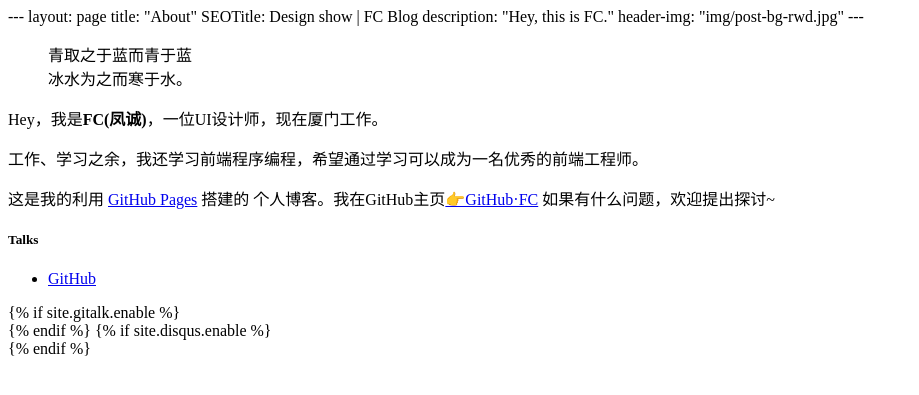
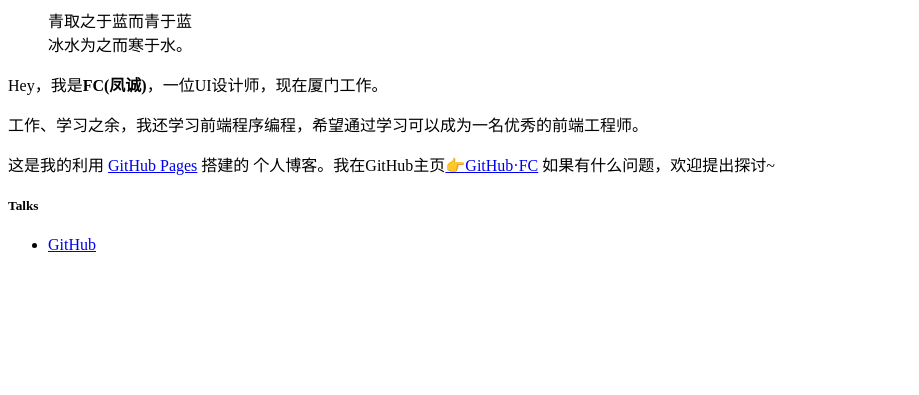
Before and after one commit to fengchengZhu/fengchengZhu.github.io, a Jekyll site: the page built from about.html, in a window 1280 px wide. Shown: the top 395 px of the page, without its empty margins (0-919 px from the left). Built offline with Jekyll 4.4.1, drawn with Linux system fonts in a browser that asks for light colours; comment, search, counter and statistics services are not loaded.

Commit message:
Update about.html

```diff
--- a/about.html
+++ b/about.html
@@ -1,4 +1,9 @@
---- layout: page title: "About" SEOTitle: Design show | FC Blog description: "Hey, this is FC." header-img: "img/post-bg-rwd.jpg" ---
+---
+ -layout: page
+ -title: "About"
+ -description: "Hey, this is FC."
+ -header-img: "img/post-bg-rwd.jpg"
+---
 
 <!-- Language Selector -->
 <!-- <select class="sel-lang" onchange= "onLanChange(this.options[this.options.selectedIndex].value)">
```
